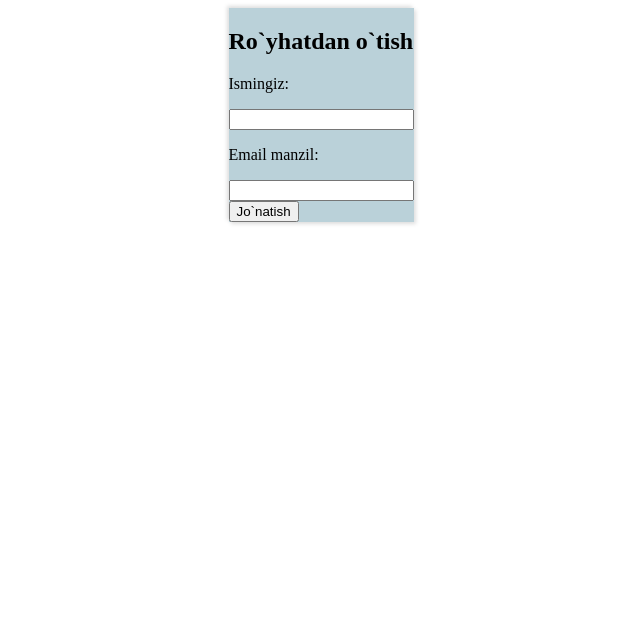
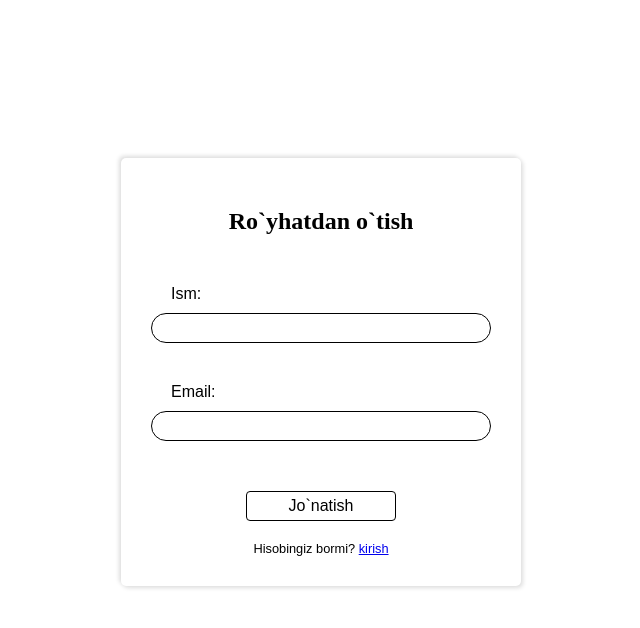
Before and after one commit to oybek-mominov/form, a plain HTML site: page index.html in a window 1280 px wide. Shown: the whole page, without its empty margins (319-959 px from the left). Drawn offline with Linux system fonts and the light colour scheme.

Commit message:
forma tayyor

```diff
--- a/index.css
+++ b/index.css
@@ -5,7 +5,56 @@
 }
 
 .forma {
-    background: rgb(186, 209, 217);
+    width: 400px;
+    background: rgb(255, 255, 255);
     box-sizing: border-box;
+    padding: 30px;
+    margin-top: 150px;
+    border: none;
+    border-radius: 5px;
     box-shadow: 2px 2px 4px rgb(222, 222, 222), -2px -2px 4px rgb(222, 222, 222);
 }
+
+.forma h2 {
+    text-align: center;
+    margin-bottom: 50px;
+}
+
+.forma p {
+    font-family: sans-serif;
+    margin: 10px 20px;
+}
+
+.forma input {
+    width: 100%;
+    height: 30px;
+    border: 1px solid;
+    border-radius: 15px;
+    margin-bottom: 30px;
+    box-sizing: border-box;
+    padding: 0 10px;
+}
+
+.forma button {
+    display: block;
+    margin: 20px auto;
+    width: 150px;
+    height: 30px;
+    font-size: 1rem;
+    background: white;
+    border: 1px solid;
+    border-radius: 4px;
+    transition: all 0.1s ease-in-out;
+}
+
+.forma button:hover {
+    box-shadow: 2px 2px 4px rgb(238, 238, 238), -2px -2px 4px rgb(238, 238, 238);
+    transform: scale(1.05);
+}
+
+#kirish {
+    /* position: absolute; */
+    margin: 0;
+    font-size: 0.8rem;
+    text-align: center;
+}
--- a/index.html
+++ b/index.html
@@ -10,11 +10,12 @@
     <div class="box">
         <form action="#server" class="forma">
             <h2>Ro`yhatdan o`tish</h2>
-            <p>Ismingiz:</p>
+            <p>Ism:</p>
             <input type="text" id="ism">
-            <p>Email manzil:</p>
+            <p>Email:</p>
             <input type="email" id="email"><br>
             <button type="submit">Jo`natish</button>
+            <p id="kirish">Hisobingiz bormi? <a href="#">kirish</a></p>
         </form>
     </div>
 </body>
```
